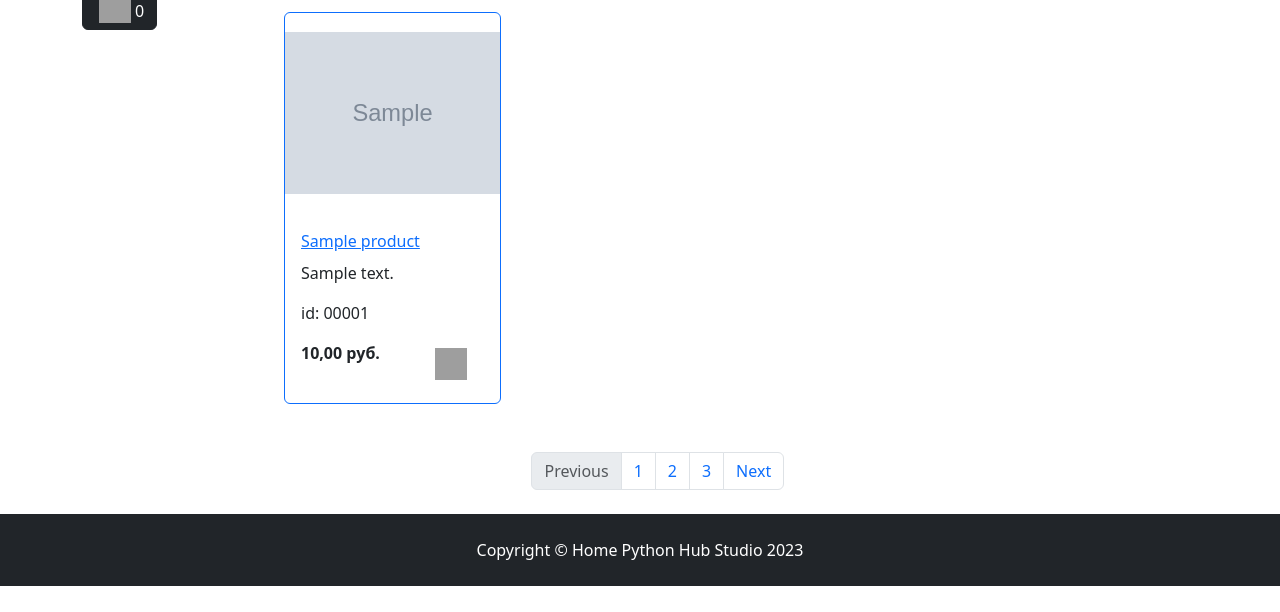
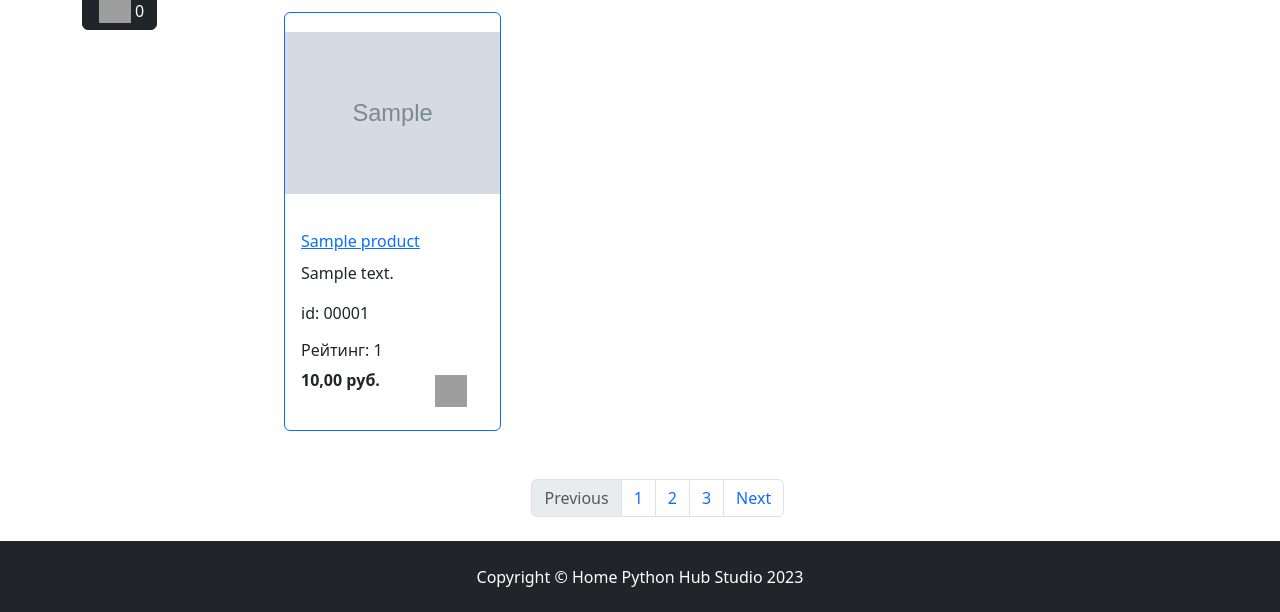
Before and after one commit to InnaLik/Feedback, a Django app: a page that uses product/goods/templates/goods/catalog.html in a window 1280 px wide. Shown: the part 118-730 px from the top of the page. Run offline with Django 5.2, Linux system fonts and the light colour scheme; tables that the repository leaves empty hold one stand-in row (values such as "Sample post"); grey boxes marked "Sample" are stand-in pictures; parts of the project's set-up code (start-up, migrations or seed data) failed here and were passed over; some libraries are stand-ins or nearby versions; grey boxes are pictures that could not be loaded.

Commit message:
add rating

```diff
--- a/product/goods/models.py
+++ b/product/goods/models.py
@@ -21,11 +21,14 @@ def get_default_category_id():
     return Categories.objects.get_or_create(name="Без категории")[0].id
 
 class Products(models.Model):
+    RATING_CHOICES = [(i, str(i)) for i in range(1, 11)]
+
     name = models.CharField(max_length=150, unique=True, verbose_name='Наименование продукта')
     slug = models.SlugField(max_length=200, unique=True, blank=True, null=True, verbose_name='URL')
     description = models.TextField(blank=True, null=True, verbose_name='Отзыв')
     image = models.ImageField(upload_to='goods_images', blank=True, null=True,verbose_name='Изображение')
     price = models.DecimalField(default=0.00, max_digits=10, decimal_places=2, verbose_name='Цена')
+    rating = models.IntegerField(choices=RATING_CHOICES, default=1, verbose_name="Рейтинг")
     category = models.ForeignKey(to=Categories, on_delete=models.SET_DEFAULT, default=get_default_category_id, verbose_name='Категория')
 
 
--- a/product/goods/templates/goods/catalog.html
+++ b/product/goods/templates/goods/catalog.html
@@ -61,6 +61,7 @@
                     </a>
                     <p class="card-text text-truncate">{{ product.description }}</p>
                     <p class="product_id">id: {{ product.display_id }}</p>
+                    <h6 class="card-title">Рейтинг: {{ product.rating }}</h6>
                     <div class="d-flex justify-content-between">
                         <!--                    <p><s>100</s> $</p>-->
                         <!--                    <p><strong>90.00 $</strong></p>-->
--- a/product/goods/templates/goods/product.html
+++ b/product/goods/templates/goods/product.html
@@ -43,6 +43,7 @@
                     <div class="card-body">
                         <p class="card-text">Цена: <strong>{{ product.price }} руб.</strong></p>
                         <h5 class="card-title">{{ product.name }}</h5>
+                        <h6 class="card-title">Рейтинг: {{ product.rating }}</h6>
                         <p class="card-text">{{ product.description }}</p>
                         <a href="#" class="btn btn-dark add-to-cart">Добавить в корзину</a>
                     </div>
```
